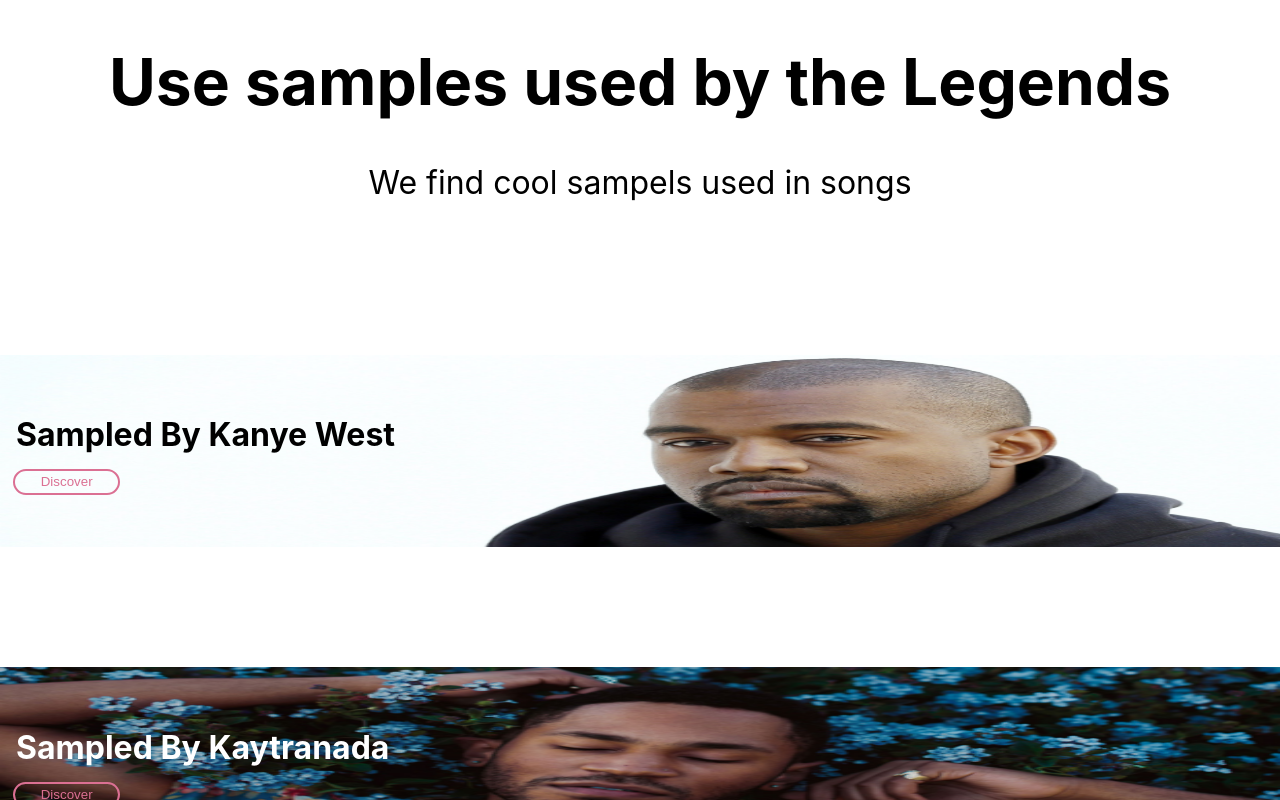
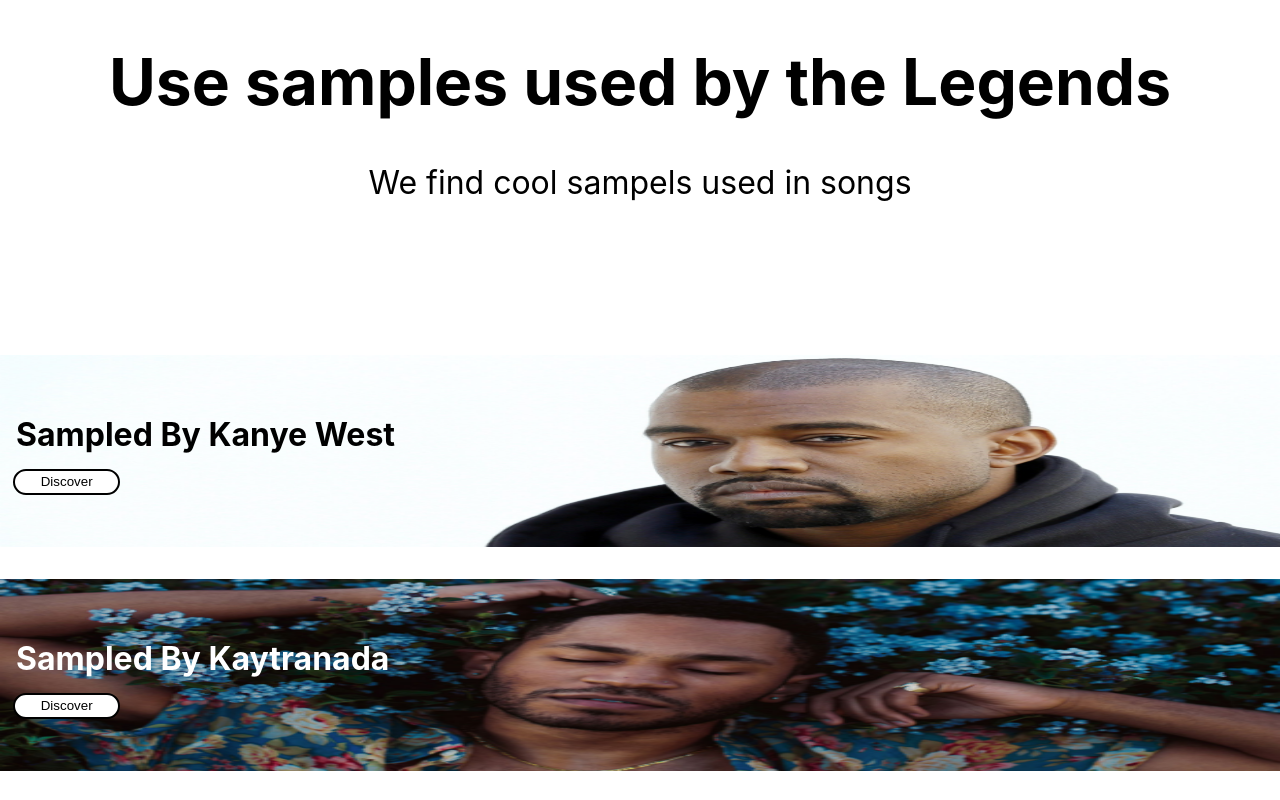
Before and after one commit to Marijnone/sampled-by, a React (Create React App) app: page / in a window 1280 px wide. Shown: the top 800 px of the page. Built offline with nearby package versions, Linux system fonts and the light colour scheme.

Commit message:
before react router

```diff
--- a/src/components/ArtistCard.js
+++ b/src/components/ArtistCard.js
@@ -4,7 +4,7 @@
 function ArtistCard (props) {
     // console.log(props);
 
-    //little hairy but dynamic system to make kaytranda white and tcq white could also take the length of the props maybe?
+    //little hairy but dynamic ternary system to make kaytranda white and tcq white could also take the length of the props maybe?
     return(
         <div className="artist-card">
         <h1 style={{color: props.Artist === "Kaytranada" || props.Artist === "A Tribe Called Quest" ? "white" : "black"}}>Sampled By  {props.Artist}</h1>
--- a/src/index.css
+++ b/src/index.css
@@ -11,6 +11,7 @@
   display: grid;
   grid-template-columns: 1fr;
   /* grid-template-rows: 160px; */
+  height: 14em;
 }
 
 .artist-card img {
@@ -29,8 +30,9 @@
 button {
   background: transparent;
   border-radius: 25px;
-  border: 2px solid palevioletred;
-  color: palevioletred;
+  border: 2px solid #000000;
+  background-color: #ffffff;
+  color: #000000;
   margin: 0.5em 1em;
   padding: 0.25em 1em;
   width: 8em;
```
